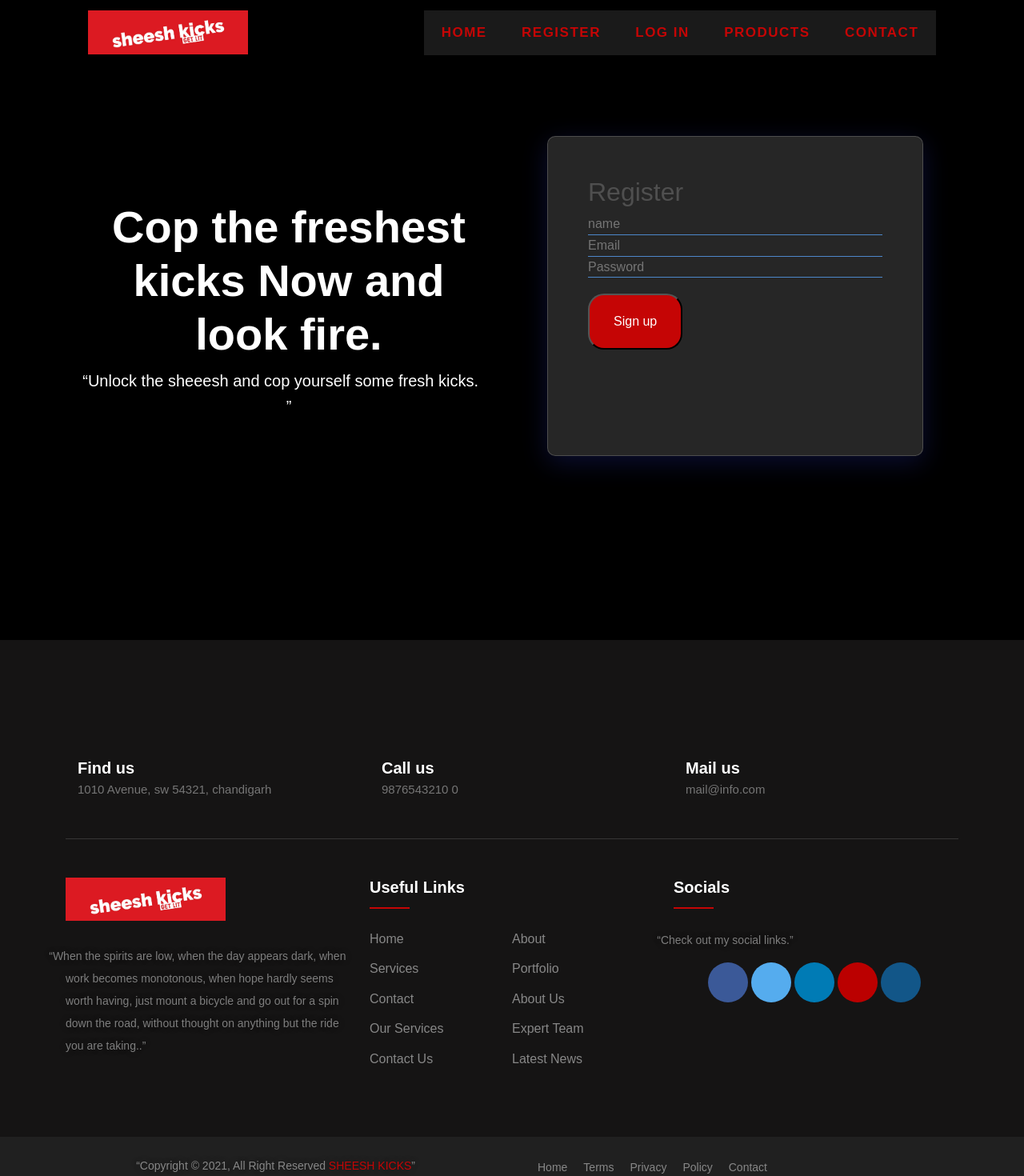
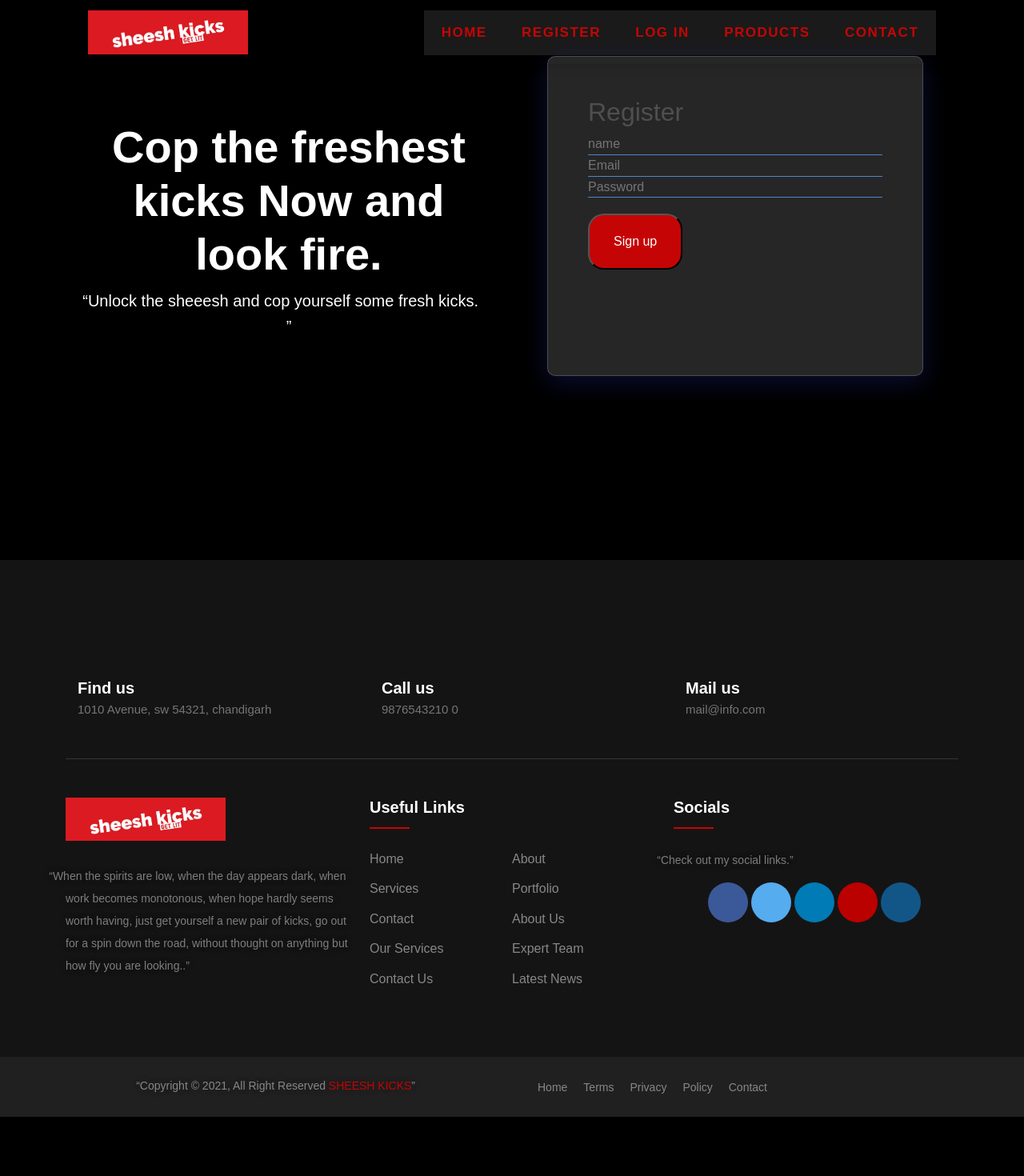
Before and after one commit to Reese1997/frontend, a Vue app: page /register in a window 1280 px wide. Shown: the top 1470 px of the page at 80% size. After the commit the page ends 1396 px from the top, so only its background shows below. Built offline with nearby package versions, Linux system fonts and the light colour scheme.

Commit message:
we are done

```diff
--- a/package.json
+++ b/package.json
@@ -9,7 +9,8 @@
   "dependencies": {
     "core-js": "^3.6.5",
     "vue": "^3.0.0",
-    "vue-router": "^4.0.0-0"
+    "vue-router": "^4.0.0-0",
+    "vuex": "^4.0.2"
   },
   "devDependencies": {
     "@vue/cli-plugin-babel": "~4.5.15",
--- a/src/components/Footer.vue
+++ b/src/components/Footer.vue
@@ -40,7 +40,7 @@
                                 <a href="index.html"><img src="../assets/shh.jpeg" class="img-fluid" alt="logo"></a>
                             </div>
                             <div class="footer-text">
-                                <p>When the spirits are low, when the day appears dark, when work becomes monotonous, when hope hardly seems worth having, just mount a bicycle and go out for a spin down the road, without thought on anything but the ride you are taking..</p>
+                                <p>When the spirits are low, when the day appears dark, when work becomes monotonous, when hope hardly seems worth having, just get yourself a new pair of kicks, go out for a spin down the road, without thought on anything but how fly you are looking..</p>
                             </div>
                             <div class="footer-social-icon">
                                 <a href="#"><i class="fab fa-facebook-f facebook-bg"></i></a>
--- a/src/views/Login.vue
+++ b/src/views/Login.vue
@@ -111,10 +111,10 @@ border: 3px solid #138496
 form{
   height: 600px;
   max-width: 470px;
-  margin: 70px auto;
+  margin: 77px;
   background: white;
   text-align: left;
-  padding: 50px;
+  padding: 8px;
   border-radius: 10px;
   border-style: ridge;
   background: rgba(255, 255, 255, 0.15);
--- a/src/views/Product.vue
+++ b/src/views/Product.vue
@@ -3,14 +3,13 @@
 <div class="card"   v-for="blog of blogs"
         :key="blog._id"
         :to="{ name: 'BlogDetails', params: { id: blog._id } }"
-      >>
+      >
   <img :src="blog.img" class="card-img-top" alt="Fissure in Sandstone"/>
   <div class="card-body">
     <h5 class="card-title">{{blog.title}}</h5>
-    <!-- <p class="card-text">Some quick example text to build on the card title and make up the bulk of the card's content.</p> -->
 
     <a href="#!" class="btn btn-primary">Add to cart</a>
-     <a href="#!" class="btn btn-primary">Delete</a>
+    <a href="#!" class="btn btn-primary">Delete</a>
 
   </div>
 </div>
--- a/src/views/Register.vue
+++ b/src/views/Register.vue
@@ -100,6 +100,7 @@ p {
 .register {
   min-height: 100vh;
   padding-top: 40px;
+  margin-top: -100px;
 
 }
 body {
```
Also changed, not shown: 1 other file (tests, documents, lock files or other folders).
